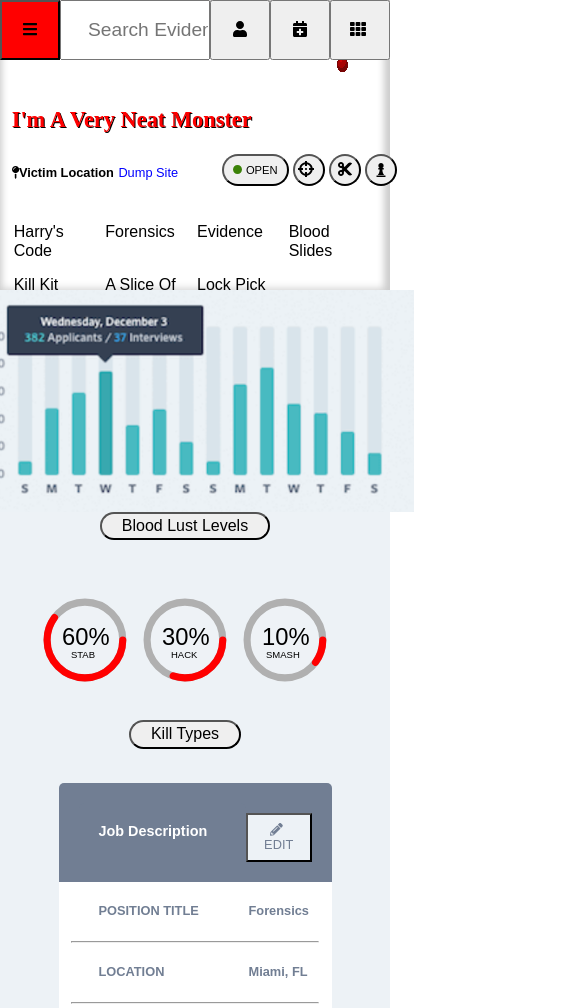
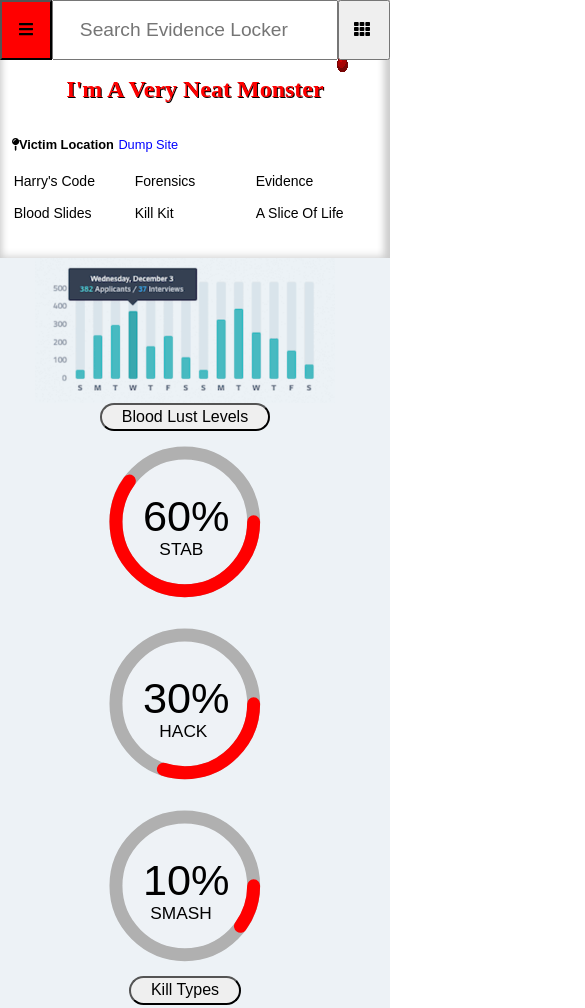
Before and after one commit to RyanH5/rh-comp-challenge-3, a plain HTML site: page index.html in a window 390 px wide. Shown: the top 1008 px of the page, 585 px wide, since content can reach past the window. Drawn offline with Linux system fonts and the light colour scheme.

Commit message:
Update mobile ui and ux

```diff
--- a/index.html
+++ b/index.html
@@ -12,6 +12,7 @@
   <script defer src="https://use.fontawesome.com/releases/v5.0.7/js/all.js"></script>
   <script src='http://use.edgefonts.net/nosifer.js'></script>
   <link rel="stylesheet" type="text/css" href="styles/responsive.css">
+  <meta name="viewport" content="width=device-width, initial-scale=1">
 </head>
 <body>
   <nav>
@@ -118,8 +119,8 @@
       <section class="search__bar-and-btns">
         <button class="header__menu-btn search__btn" name="" aria-label="Click to hide menu or show displayed menu"><i class="fas fa-bars"></i></button>
         <input type="text" class="header__search-bar" name="" aria-label="Search for clues about a victim" placeholder="Search Evidence Locker">
-        <button type="submit" class="header__menu-btn search__btn" name="" aria-label="Click to hide menu or show displayed menu"><i class="fas fa-user"></i></button>
-        <button type="submit" class="header__menu-btn search__btn" name="" aria-label="Click to hide menu or show displayed menu"><i class="fas fa-calendar-plus"></i></button>
+        <button type="submit" class="header__menu-btn search__btn btn__dis" name="" aria-label="Click to hide menu or show displayed menu"><i class="fas fa-user"></i></button>
+        <button type="submit" class="header__menu-btn search__btn btn__dis" name="" aria-label="Click to hide menu or show displayed menu"><i class="fas fa-calendar-plus"></i></button>
         <button type="submit" class="header__menu-btn search__btn" name="" aria-label="Click to hide menu or show displayed menu"><i class="fas fa-th"></i></button>
       </section>
       <section class="navigate__page-content">
@@ -142,7 +143,7 @@
             <li class="menu__item">Blood Slides</li>
             <li class="menu__item">Kill Kit</li>
             <li class="menu__item">A Slice Of Life</li>
-            <li class="menu__item">Lock Pick</li>
+            <li class="menu__item menu__dis">Lock Pick</li>
           </ul>
         </article>
       </section>
--- a/styles/responsive.css
+++ b/styles/responsive.css
@@ -172,5 +172,98 @@
 @media screen and (max-width: 680px) {
   .navigate__page-content {
     padding: 0px 3%;
+  }
+
+  .table {
+    width: 88%;
+  }
+
+  .social__media {
+    width: 88%;
+  }
+
+  .menu__item {
+    padding-bottom: 12px;
+    font-size: 13px;
+  }
+
+  .section__circle-graphs {
+    height: 545px;
+    flex-direction: column;
+  }
+
+  .menu__dis {
+    display: none;
+  }
 }
+
+@media screen and (max-width: 435px) {
+  h1 {
+    font-size: 1.5rem;
+    text-align: center;
+  }
+
+  .menu__item {
+    padding-bottom: 12px;
+    font-size: 14px;
+    width: 33%;
+  }
+
+  .b.description-full {
+    max-width: 70%;
+    height: 112px;
+  }
+
+  .btn__dis {
+    display: none;
+  }
+
+  .header__search-bar {
+    height: 60px;
+    width: calc(100% - 60px);
+  }
+
+  .group__four-btns {
+    display: none;
+  }
+
+  .bar-chart-image {
+    height: 205px;
+  }
+
+ header {
+    height: 258px;
 }
+
+  .page__menu {
+    margin-top: 0px;
+  }
+
+  .header__location {
+    margin: 18px auto;
+  }
+
+  .bar-chart-image {
+    height: 175px;
+  }
+}
+
+@media screen and (max-width: 435px) {
+  .bar-chart-image {
+    height: 145px;
+  }
+}
+
+@media screen and (device-aspect-ratio: 40/71) {
+  .bar-chart-image {
+    height: 159px;
+  }
+
+  header {
+    height: 269px;
+  }
+
+  .b.description-full {
+    height: 159px;
+  }
+}
```
